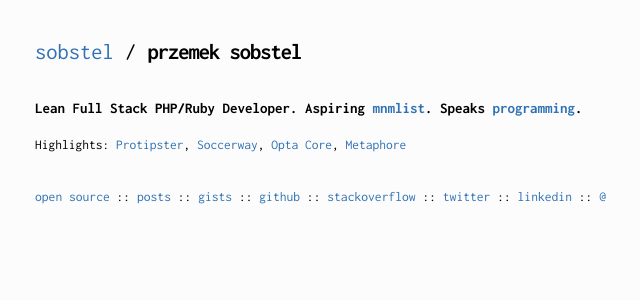
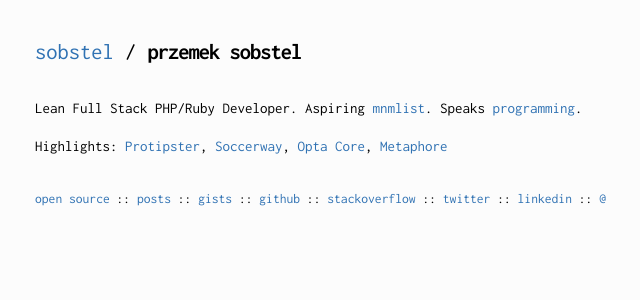
Before and after one commit to sobstel/sobstel.github.com, a Jekyll site: the page built from index.html, in a window 1280 px wide. Shown: the top 300 px of the page, without its empty margins (289-929 px from the left). Built offline with Jekyll 4.4.1, drawn with Linux system fonts in a browser that asks for light colours.

Commit message:
minor styling fixes

```diff
--- a/_sass/_layout.scss
+++ b/_sass/_layout.scss
@@ -11,12 +11,6 @@
   margin: 0 auto;
   padding: 0.5em;
   overflow: hidden;
-}
-.self {
-  font-weight: 700;
-}
-.highlights {
-  font-size: 0.9em;
 }
 
 h1, h2, h3, h4 {
@@ -148,7 +142,7 @@
 
       &.active {
         color: #000;
-        font-weight: 900;
+        font-weight: 700;
       }
 
       &:hover {
--- a/index.html
+++ b/index.html
@@ -2,13 +2,13 @@
 layout: default
 ---
 
-<p class="self">
+<p>
   Lean Full Stack PHP/Ruby Developer.
   Aspiring <a href="http://mnmlist.com/archive/">mnmlist</a>.
   Speaks <a href="http://programming-motherfucker.com/">programming</a>.
 </p>
 
-<p class="highlights">
+<p>
   Highlights:
   <a href="https://www.protipster.com/">Protipster</a>,
   <a href="http://www.soccerway.com/">Soccerway</a>,
```
